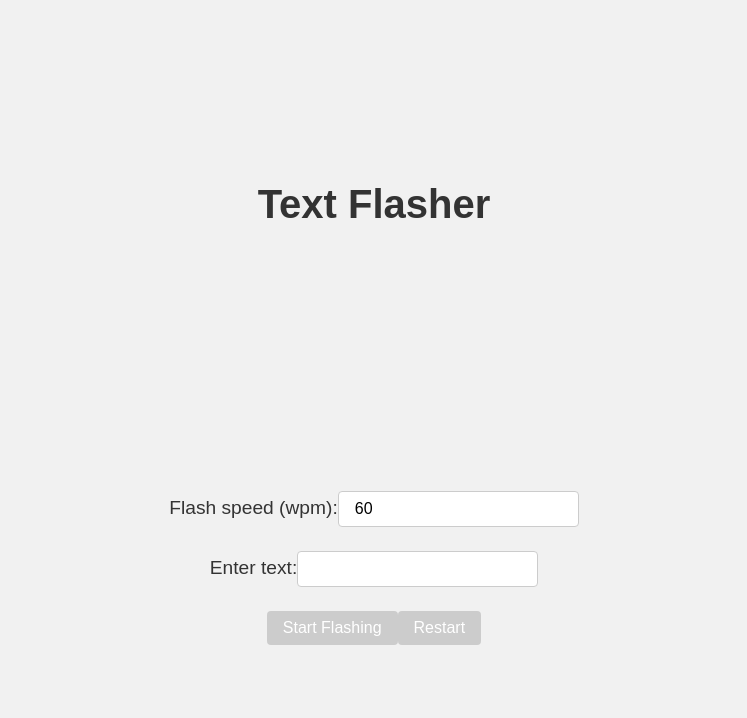
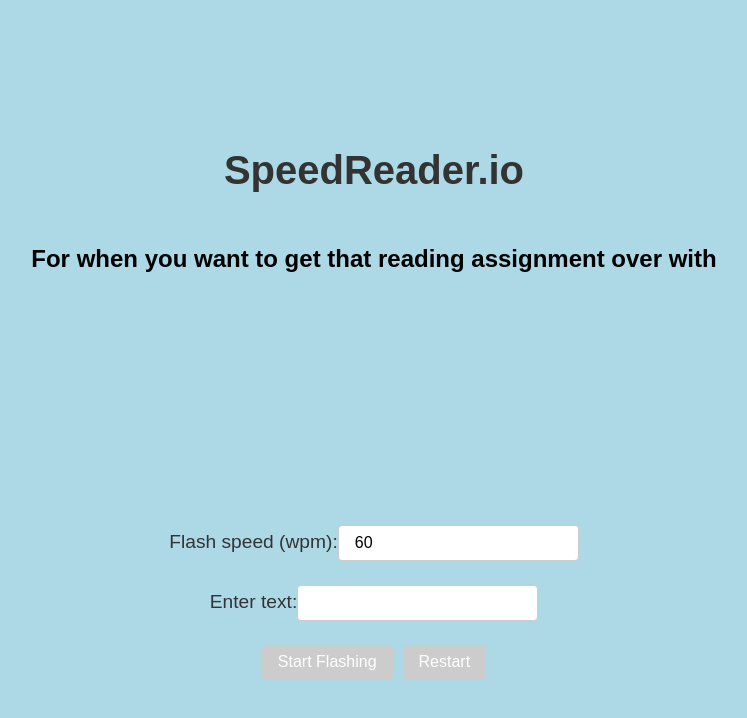
Before and after one commit to rkv338/SpeedReader, a React (Create React App) app in the folder speeder/: page / in a window 1280 px wide. Shown: the top 718 px of the page, without its empty margins (266-1013 px from the left). Built offline with nearby package versions, Linux system fonts and the light colour scheme.

Commit message:
Bold flashing words and css changes

```diff
--- a/speeder/src/App.css
+++ b/speeder/src/App.css
@@ -2,7 +2,7 @@ body {
   margin: 0;
   padding: 0;
   font-family: Arial, sans-serif;
-  background-color: #f1f1f1;
+  background-color: #ADD8E6;
 }
 
 .app-container {
@@ -34,7 +34,7 @@ body {
 }
 
 .flash {
-  color: #ff6347;
+  color: #333;
 }
 
 .controls-container {
@@ -113,3 +113,7 @@ body {
     font-size: 0.9rem;
   }
 }
+
+.button-gap {
+  width: 10px;
+}
--- a/speeder/src/App.js
+++ b/speeder/src/App.js
@@ -8,6 +8,16 @@ function App() {
   const [currentWordIndex, setCurrentWordIndex] = useState(0);
   const [isFlashing, setIsFlashing] = useState(false);
   const restartRef = useRef(null);
+  //var part;
+  function boldFirstHalfLetters(part) {
+    if (typeof part === 'undefined') {
+      return ' ';
+    }
+    const firstHalfIndex = Math.ceil(part.length / 2);
+    const firstHalf = part.slice(0, firstHalfIndex);
+    const secondHalf = part.slice(firstHalfIndex);
+    return <><strong>{firstHalf}</strong>{secondHalf}</>;
+  }
 
   useEffect(() => {
     const splitText = text.split(' ');
@@ -63,10 +73,11 @@ function App() {
 
   return (
     <div className="app-container">
-      <h1 className="app-title">Text Flasher</h1>
+      <h1 className="app-title">SpeedReader.io</h1>
+      <h2>For when you want to get that reading assignment over with</h2>
       <div className="flasher-container">
         <div className={`flasher ${isFlashing ? 'flash' : ''}`}>
-          {words[currentWordIndex]}
+          {boldFirstHalfLetters(words[currentWordIndex])}
         </div>
       </div>
       <div className="controls-container">
@@ -109,6 +120,7 @@ function App() {
               Start Flashing
             </button>
           )}
+          <div className='button-gap'></div>
           <button
             className="button"
             onClick={handleRestartFlashing}
```
